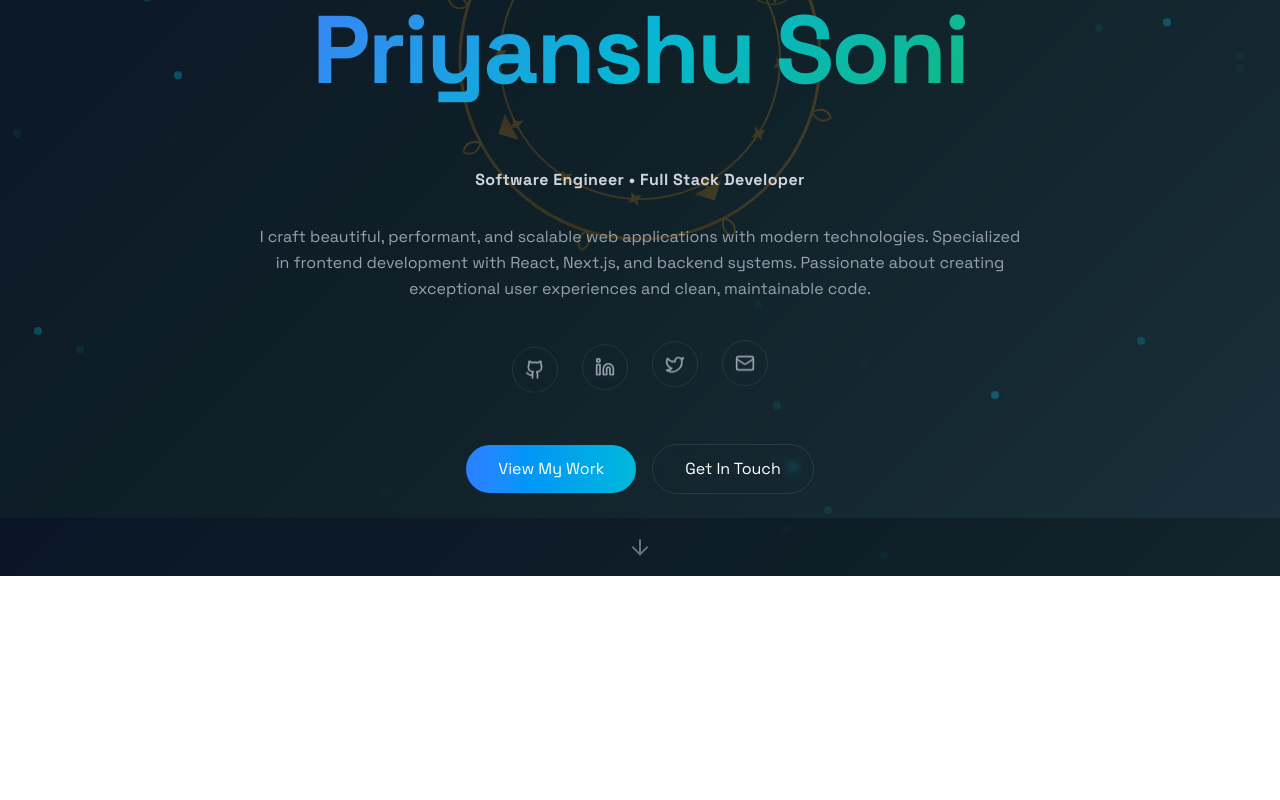
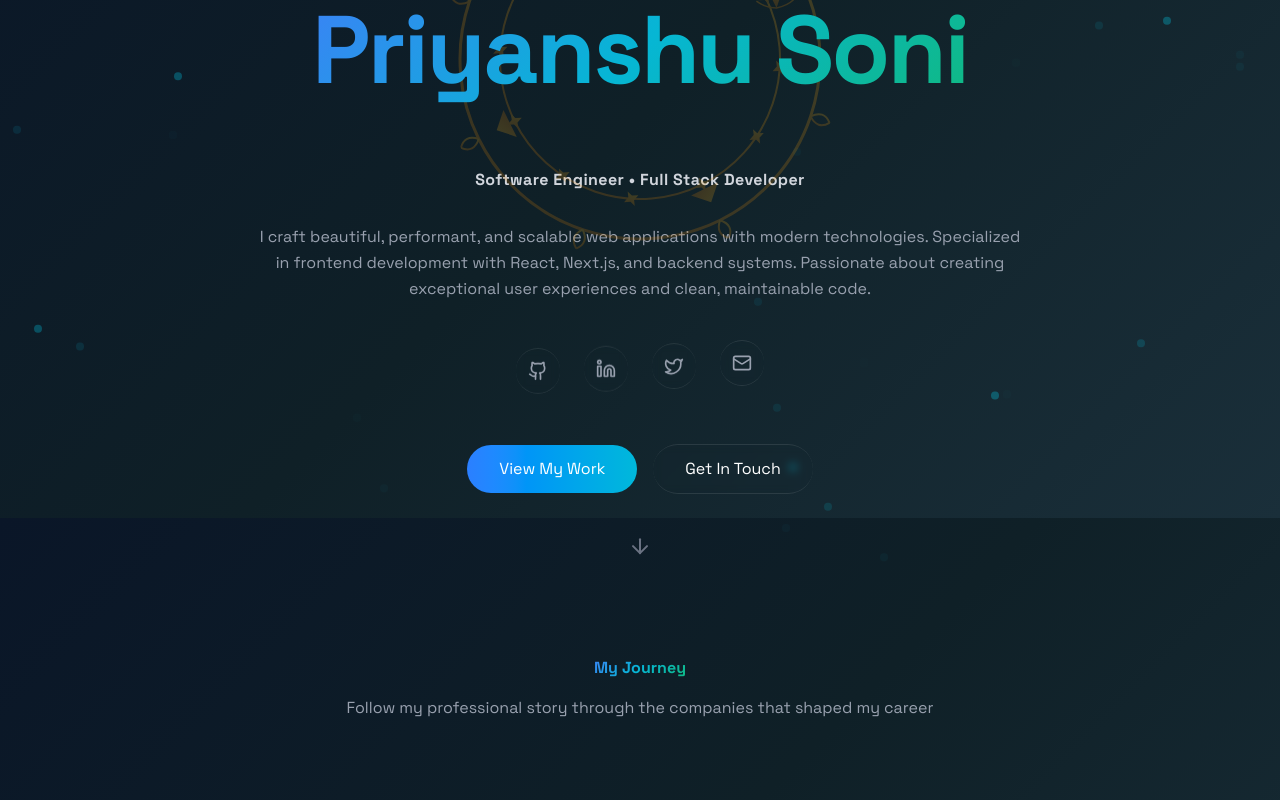
Before and after one commit to priyaanshusoni/personal-portfolio, a Next.js app: page / in a window 1280 px wide. Shown: the part 282-1082 px from the top of the page. Before the commit the page ends 858 px from the top, so only its background shows below. Built offline with nearby package versions, Linux system fonts and the light colour scheme.

Commit message:
experience section started

```diff
--- a/src/app/globals.css
+++ b/src/app/globals.css
@@ -82,7 +82,8 @@ pre {
 .glass {
   backdrop-filter: blur(4px);
   -webkit-backdrop-filter: blur(4px);
-  border: 1px solid rgba(255, 255, 255, 0.1);
+  border-top: 1px solid rgba(255, 255, 255, 0.1);
+  border-bottom: 1px solid rgba(255, 255, 255, 0.1);
 }
 
 /* Smooth scroll */
--- a/src/app/page.tsx
+++ b/src/app/page.tsx
@@ -1,9 +1,11 @@
 import React from "react";
 import HeroSection from "@/components/HeroSection";
+import Experience from "@/components/Experience";
 const Home = () => {
   return (
     <div>
       <HeroSection />
+      <Experience />
     </div>
   );
 };
--- /dev/null
+++ b/src/components/Experience.tsx
@@ -0,0 +1,57 @@
+import React from "react";
+
+interface ExperienceItem {
+  company: string;
+  position: string;
+  duration: string;
+  description: string;
+  points: string[];
+  tech: string[];
+  logo: string; // Company logo URL
+  location: string;
+}
+
+const experience: ExperienceItem[] = [
+  {
+    company: "CreateBytes Pvt. Ltd.",
+    position: "Software Development Engineer - 1 ",
+    duration: "2025 - Present",
+    location: "Gurugram , India",
+    description: "Leading development of cutting-edge web applications",
+    points: [
+      "Architected and developed scalable microservices using Node.js and React",
+      "Improved application performance by 60% through code optimization",
+      "Implemented CI/CD pipelines reducing deployment time by 40%",
+    ],
+    tech: [
+      "React.js",
+      "Node.js",
+      "TypeScript",
+      "Docker",
+      "Framer Motion",
+      "GSAP",
+    ],
+    logo: "/assets/experience/cb-logo.svg",
+  },
+];
+
+const Experience = () => {
+  return (
+    <section className="mx-auto py-8  lg:py-20">
+      <div className="flex flex-col gap-10">
+        <div className="flex items-center flex-col gap-4">
+          <h2 className="gradient-text">My Journey</h2>
+
+          <p className="text-gray-400">
+            Follow my professional story through the companies that shaped my
+            career
+          </p>
+        </div>
+
+        {/* Company Timelines */}
+      </div>
+    </section>
+  );
+};
+
+export default Experience;
--- a/src/components/HeroSection.tsx
+++ b/src/components/HeroSection.tsx
@@ -182,7 +182,12 @@ export default function HeroSection() {
         className="absolute bottom-5 left-1/2 -translate-x-1/2 cursor-pointer"
         animate={{ y: [0, 10, 0] }}
         transition={{ duration: 2, repeat: Infinity }}
-        onClick={() => {}}
+        onClick={() => {
+          window.scroll({
+            top: 100,
+            behavior: "smooth",
+          });
+        }}
       >
         <ArrowDown className="w-6 h-6 text-gray-500" />
       </motion.div>
```
Also changed, not shown: public/assets/experience/cb-logo.svg (added).
